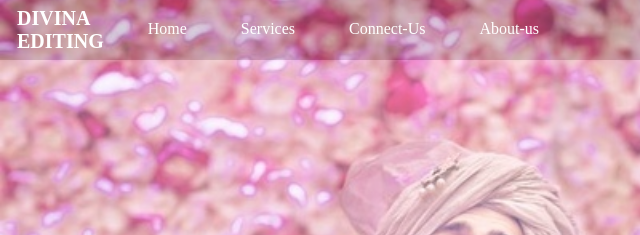
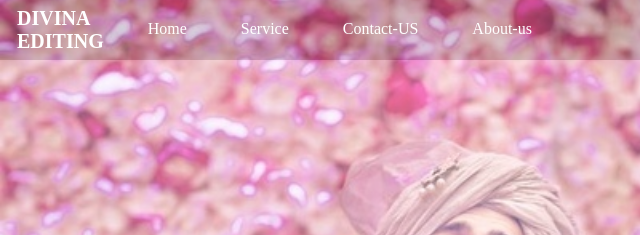
Before and after one commit to singhJaspreet5882/Divina_Editing_Website, a plain HTML site: page index.html in a window 1280 px wide. Shown: the top 235 px of the page, 0-640 px from the left. Drawn offline with Linux system fonts and the light colour scheme; a web font is replaced by a local one.

Commit message:
Update index.html

```diff
--- a/index.html
+++ b/index.html
@@ -18,8 +18,8 @@
         </div>
         <ul>
             <li><a href="#">Home</a></li>
-            <li><a href="#">Services</a></li>
-            <li><a href="#">Connect-Us</a></li>
+            <li><a href="#">Service</a></li>
+            <li><a href="#">Contact-US</a></li>
             <li><a href="#">About-us</a></li>
         </ul>
     </nav>
```
